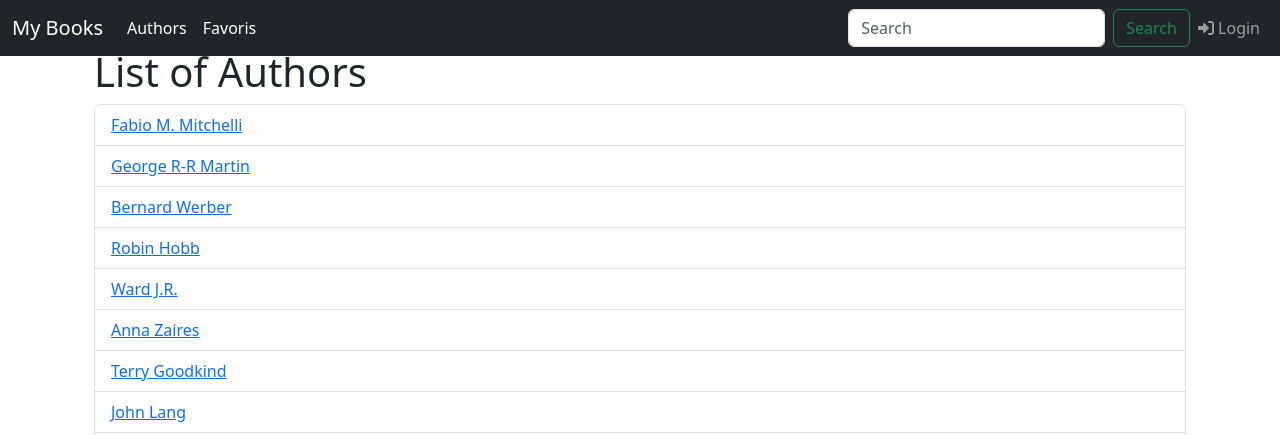
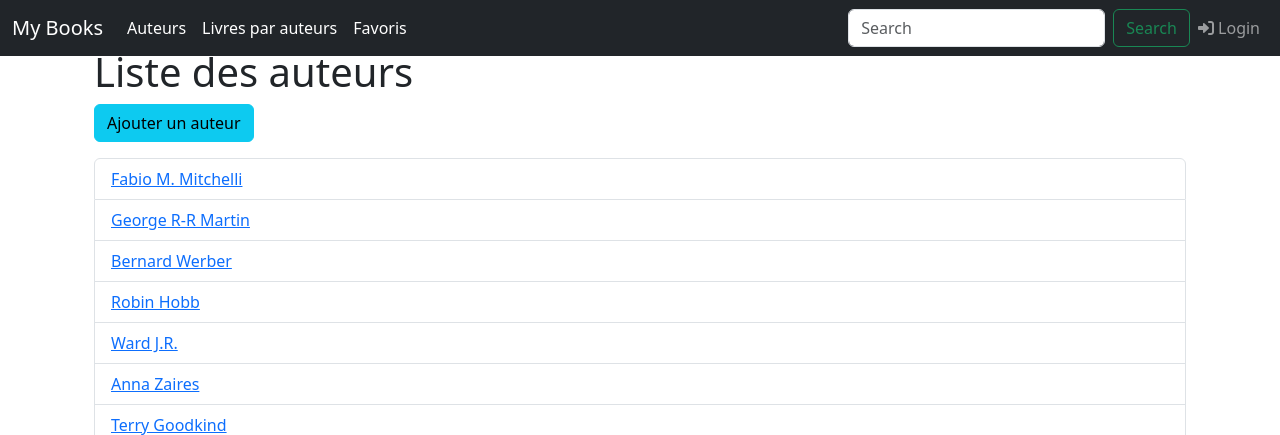
Before and after one commit to amin-elmellouki/tp_flask_COCHET_ELMELLOUKI, a Flask app: page /authors in a window 1280 px wide. Shown: the top 435 px of the page. Run offline with Flask 3, Linux system fonts and the light colour scheme; some libraries are stand-ins or nearby versions.

Commit message:
Ajout des livres paginés + traduction en fr

```diff
--- a/tuto/templates/add-author.html
+++ b/tuto/templates/add-author.html
@@ -6,13 +6,13 @@
 
 {% block content %}
 <div class="container mt-5">
-    <h1 class="mb-4">Add New Author</h1>
+    <h1 class="mb-4">Ajout d'un nouvel auteur</h1>
     <form role="form" method="POST" action="{{ url_for('save_author') }}">
         {{ form.hidden_tag() }}
 
         <div class="form-group {% if form.name.errors %}has-error{% endif %}">
             {{ form.name.label(class="form-label") }}
-            {{ form.name(size=50, class_="form-control", placeholder="Enter author name") }}
+            {{ form.name(size=50, class_="form-control", placeholder="Nom de l'acteur") }}
             {% if form.name.errors %}
                 <div class="alert alert-danger mt-2">
                     {% for error in form.name.errors %}
--- a/tuto/templates/baseBS.html
+++ b/tuto/templates/baseBS.html
@@ -29,7 +29,11 @@
                     <ul class="navbar-nav me-auto mb-2 mb-md-0">
                         <!-- Lien vers l'affichage des livres -->
                         <li class="nav-item">
-                            <a class="nav-link active" aria-current="page" href="{{ url_for('list_authors') }}">Authors</a>
+                            <a class="nav-link active" aria-current="page" href="{{ url_for('list_authors') }}">Auteurs</a>
+                        </li>
+                        <!-- Lien vers les livres paginés -->
+                        <li class="nav-item">
+                            <a class="nav-link active" href="{{ url_for('livre_pagine') }}">Livres par auteurs</a>
                         </li>
                         <!-- Lien vers l'affichage des auteurs -->
                         <li class="nav-item">
--- a/tuto/templates/edit-author.html
+++ b/tuto/templates/edit-author.html
@@ -6,7 +6,7 @@
 
 {% block content %}
 <div class="container mt-5">
-    <h1 class="mb-4">Edit Author: {{ author.name }}</h1>
+    <h1 class="mb-4">Modifier l'auteur: {{ author.name }}</h1>
     <form role="form" method="POST" action="{{ url_for('save_author') }}">
         {{ form.hidden_tag() }}
 
--- a/tuto/templates/favorites.html
+++ b/tuto/templates/favorites.html
@@ -6,7 +6,7 @@
 {% endblock %}
 
 {% block content %}
-  <h1>Favorite Books</h1>
+  <h1>Livres favoris</h1>
   {% for book in books %}
     <a href="{{ url_for('detail', id=book.id) }}">
       <img src="{{ url_for('static', filename='images/' + book.img) }}" alt="{{ book.title }}" title="{{ book.title }}">
--- a/tuto/templates/list_author.html
+++ b/tuto/templates/list_author.html
@@ -2,7 +2,10 @@
 
 {% block content %}
 <div class="container mt-5">
-    <h1>List of Authors</h1>
+    <h1>Liste des auteurs</h1>
+    <form action="{{ url_for('add_author', id=author_id) }}" method="GET" class="mb-3">
+        <button type="submit" class="btn btn-info">Ajouter un auteur</button>
+    </form>
     <ul class="list-group">
         {% for author in authors %}
         <li class="list-group-item d-flex justify-content-between align-items-center">
--- a/tuto/templates/login.html
+++ b/tuto/templates/login.html
@@ -2,7 +2,7 @@
 
 {% block content %}
 <div class="container mt-5">
-    <h1 class="mb-4">Connexion</h1>
+    <h1 class="mb-4">Se connecter</h1>
 
     <form class="form-horizontal" role="form" method="POST" action="{{ url_for('login') }}">
         {{ form.hidden_tag() }}
--- a/tuto/views.py
+++ b/tuto/views.py
@@ -73,7 +73,7 @@
             db.session.add(author)
 
         db.session.commit()
-        flash(f"Auteur '{author.name}' enregistré avec succès!", 'success')
+        flash(f"Auteur'{author.name}' enregistré avec succès!", 'success')
         return redirect(url_for('one_author', id=author.id))
 
     return render_template("add-author.html", form=form)
@@ -172,3 +172,13 @@
 def list_fav():
     favorites = get_favorite_books(current_user)
     return render_template('favorites.html', books=favorites)
+
+@app.route('/livre_pagine')
+def livre_pagine():
+    query = request.args.get('search')
+    if query:
+        authors = Author.query.filter(Author.name.ilike(f'%{query}%')).all()
+    else:
+        authors = Author.query.order_by(Author.name).all()
+
+    return render_template('livre_pagine.html', authors=authors)
```
Also changed, not shown: tuto/templates/livre_pagine.html (added, +21 -0 lines).
